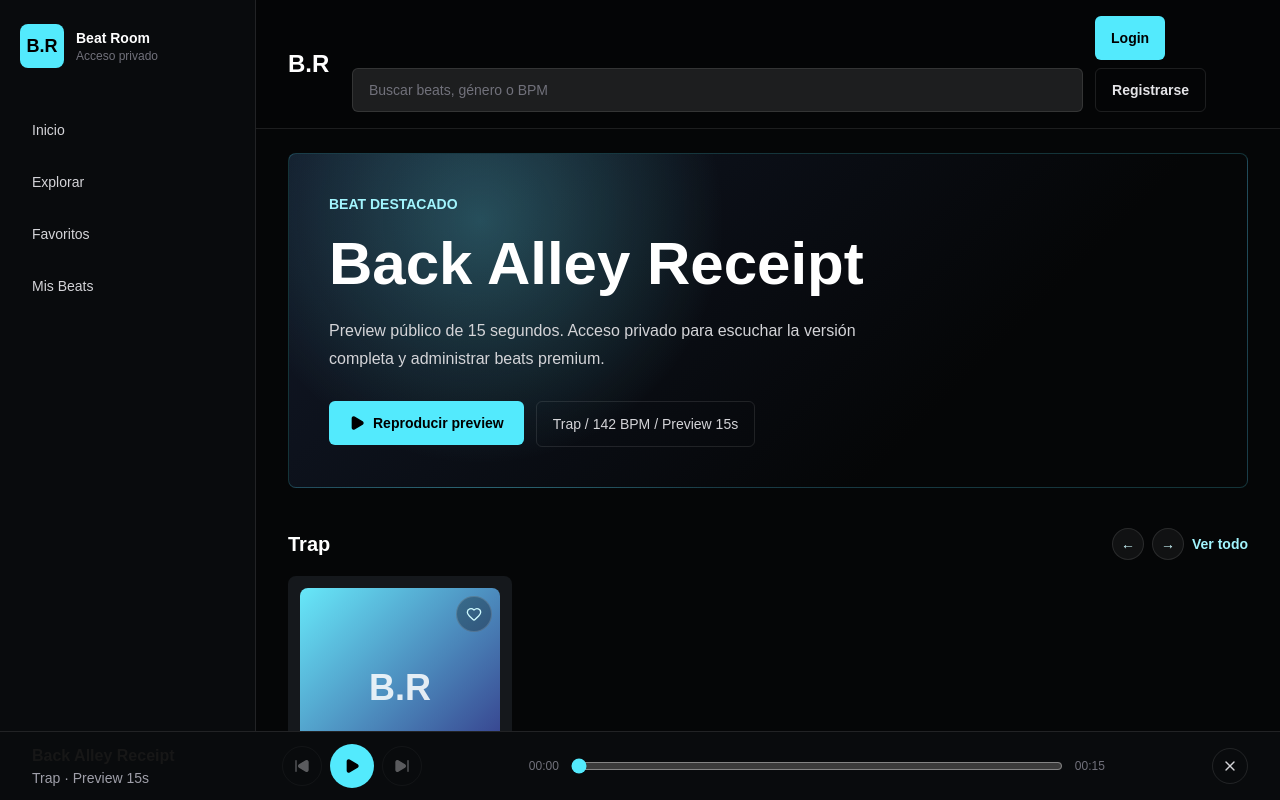
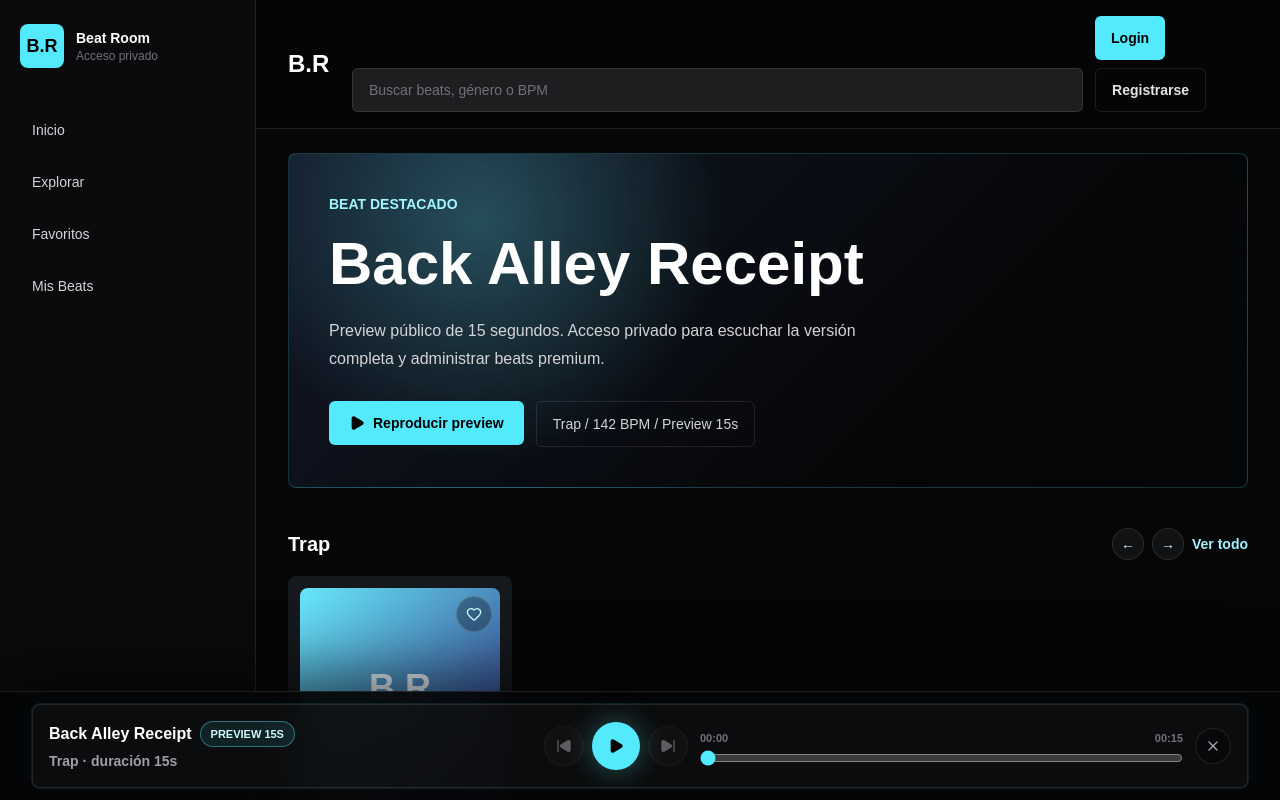
Before and after one commit to barbillaredcord-hue/br-platform, a Next.js app: page / in a window 1280 px wide. Both pictures are taken after a click on the button "Reproducir preview". Shown: the top 800 px of the page. Built offline with nearby package versions, Linux system fonts and the light colour scheme; no server answers; the database is empty.

Commit message:
feat: polish player preview experience

```diff
--- a/src/components/BeatCard.tsx
+++ b/src/components/BeatCard.tsx
@@ -24,9 +24,17 @@ const coverGradients = [
   "bg-[linear-gradient(135deg,#0f172a,#0891b2)]",
 ];
 
+function getPreviewSeconds(beat: Beat) {
+  const previewMeta = beat as Beat & { previewDurationSeconds?: number | null };
+  const seconds = previewMeta.previewDurationSeconds ?? 15;
+
+  return Math.min(30, Math.max(15, Math.round(seconds)));
+}
+
 export function BeatCard({ beat, gradientIndex, queue }: BeatCardProps) {
   const { currentUser } = useUser();
   const hasAccess = userCanAccessBeat(currentUser, beat);
+  const previewSeconds = getPreviewSeconds(beat);
 
   const savedBeatId = beat.dbId ?? beat.id;
   const [isSaved, setIsSaved] = useState(false);
@@ -86,7 +94,7 @@ export function BeatCard({ beat, gradientIndex, queue }: BeatCardProps) {
       </Link>
       <div className="mt-4 grid gap-2">
         <PlayButton variant="light" beat={beat} mode={hasAccess ? "full" : "preview"} queue={queue} showPauseState>
-          Play
+          {hasAccess ? "Full" : `Preview ${previewSeconds}s`}
         </PlayButton>
         <button
           type="button"
--- a/src/components/PlayerBar.tsx
+++ b/src/components/PlayerBar.tsx
@@ -2,6 +2,7 @@
 
 import { Pause, Play, SkipBack, SkipForward, X } from "lucide-react";
 import { useEffect } from "react";
+import type { Beat } from "@/data/beats";
 import { usePlayer } from "@/context/PlayerContext";
 
 function formatTime(seconds: number) {
@@ -15,8 +16,8 @@ function formatTime(seconds: number) {
   return `${String(minutes).padStart(2, "0")}:${String(remainingSeconds).padStart(2, "0")}`;
 }
 
-function getPreviewSeconds(beat: NonNullable<ReturnType<typeof usePlayer>["currentBeat"]>) {
-  const previewMeta = beat as typeof beat & { previewDurationSeconds?: number | null };
+function getPreviewSeconds(beat: Beat) {
+  const previewMeta = beat as Beat & { previewDurationSeconds?: number | null };
   const seconds = previewMeta.previewDurationSeconds ?? 15;
 
   return Math.min(30, Math.max(15, Math.round(seconds)));
@@ -40,7 +41,8 @@ export function PlayerBar() {
   } = usePlayer();
 
   const previewSeconds = currentBeat ? getPreviewSeconds(currentBeat) : 15;
-  const status = mode === "full" ? "Acceso completo" : `Preview ${previewSeconds}s`;
+  const modeLabel = mode === "full" ? "Acceso completo" : `Preview ${previewSeconds}s`;
+  const durationLabel = formatTime(duration);
   const hasPrevious = currentIndex > 0;
   const hasNext = currentIndex >= 0 && currentIndex < queue.length - 1;
 
@@ -76,18 +78,30 @@ export function PlayerBar() {
   }
 
   return (
-    <footer className="fixed inset-x-0 bottom-0 z-30 border-t border-white/10 bg-[#090b0d] px-4 py-3 md:px-8">
-      <div className="mx-auto flex max-w-7xl flex-col gap-3 md:flex-row md:items-center md:justify-between">
-        <div className="min-w-0">
-          <p className="truncate font-semibold">{currentBeat.name}</p>
-          <p className="text-sm text-zinc-400">
-            {currentBeat.genre} · {status}
+    <footer className="fixed inset-x-0 bottom-0 z-30 border-t border-white/10 bg-[#050607]/95 px-3 py-3 text-white shadow-[0_-18px_60px_rgba(0,0,0,0.55)] backdrop-blur-xl md:px-8">
+      <div className="relative mx-auto grid max-w-7xl gap-3 rounded-lg border border-white/10 bg-white/[0.03] p-3 ring-1 ring-cyan-300/10 md:grid-cols-[minmax(0,1fr)_auto_minmax(280px,1fr)_auto] md:items-center md:p-4">
+        <div className="min-w-0 pr-10 md:pr-0">
+          <div className="flex min-w-0 flex-wrap items-center gap-2">
+            <p className="truncate text-sm font-black md:text-base">{currentBeat.name}</p>
+            <span
+              className={`rounded-full border px-2.5 py-1 text-[11px] font-black uppercase ${
+                mode === "full"
+                  ? "border-emerald-300/40 bg-emerald-300/10 text-emerald-200"
+                  : "border-cyan-300/40 bg-cyan-300/10 text-cyan-100"
+              }`}
+            >
+              {modeLabel}
+            </span>
+          </div>
+          <p className="mt-1 truncate text-xs font-semibold text-zinc-400 md:text-sm">
+            {currentBeat.genre} · {mode === "preview" ? `duración ${previewSeconds}s` : "audio completo"}
           </p>
         </div>
-        <div className="flex items-center gap-2">
+
+        <div className="flex items-center justify-center gap-2">
           <button
             type="button"
-            className="grid h-10 w-10 place-items-center rounded-full border border-white/10 text-zinc-300 transition hover:border-cyan-300 hover:text-cyan-200 disabled:cursor-not-allowed disabled:opacity-40"
+            className="grid h-10 w-10 place-items-center rounded-full border border-white/10 bg-white/5 text-zinc-300 transition hover:border-cyan-300 hover:bg-cyan-300/10 hover:text-cyan-100 disabled:cursor-not-allowed disabled:opacity-40"
             aria-label="Beat anterior"
             disabled={!hasPrevious}
             onClick={playPrevious}
@@ -96,7 +110,7 @@ export function PlayerBar() {
           </button>
           <button
             type="button"
-            className="grid h-11 w-11 place-items-center rounded-full bg-cyan-300 text-black transition hover:bg-cyan-200 disabled:cursor-not-allowed disabled:opacity-50"
+            className="grid h-12 w-12 place-items-center rounded-full bg-cyan-300 text-black shadow-[0_0_28px_rgba(103,232,249,0.35)] transition hover:bg-cyan-200 disabled:cursor-not-allowed disabled:opacity-50"
             aria-label={isPlaying ? "Pausar" : "Reproducir"}
             disabled={!currentBeat}
             onClick={togglePlayback}
@@ -109,7 +123,7 @@ export function PlayerBar() {
           </button>
           <button
             type="button"
-            className="grid h-10 w-10 place-items-center rounded-full border border-white/10 text-zinc-300 transition hover:border-cyan-300 hover:text-cyan-200 disabled:cursor-not-allowed disabled:opacity-40"
+            className="grid h-10 w-10 place-items-center rounded-full border border-white/10 bg-white/5 text-zinc-300 transition hover:border-cyan-300 hover:bg-cyan-300/10 hover:text-cyan-100 disabled:cursor-not-allowed disabled:opacity-40"
             aria-label="Siguiente beat"
             disabled={!hasNext}
             onClick={playNext}
@@ -117,8 +131,12 @@ export function PlayerBar() {
             <SkipForward className="h-4 w-4 fill-current" aria-hidden="true" />
           </button>
         </div>
-        <div className="flex flex-1 items-center gap-3 md:max-w-xl">
-          <span className="text-xs text-zinc-500">{formatTime(currentTime)}</span>
+
+        <div className="grid min-w-0 gap-2">
+          <div className="flex items-center justify-between gap-3 text-[11px] font-bold uppercase text-zinc-500">
+            <span>{formatTime(currentTime)}</span>
+            <span>{durationLabel}</span>
+          </div>
           <input
             type="range"
             min={0}
@@ -127,14 +145,14 @@ export function PlayerBar() {
             value={Math.min(currentTime, duration || currentTime || 0)}
             onChange={(event) => seekTo(Number(event.target.value))}
             aria-label="Avance del beat"
-            className="h-2 flex-1 cursor-pointer accent-cyan-300"
+            className="h-2 w-full cursor-pointer accent-cyan-300"
           />
-          <span className="text-xs text-zinc-500">{formatTime(duration)}</span>
         </div>
+
         <button
           type="button"
           onClick={closePlayer}
-          className="grid h-9 w-9 place-items-center rounded-full border border-white/10 text-zinc-300 transition hover:border-cyan-300 hover:text-cyan-200"
+          className="absolute right-3 top-3 grid h-8 w-8 place-items-center rounded-full border border-white/10 bg-black/30 text-zinc-400 transition hover:border-cyan-300 hover:text-cyan-100 md:static md:h-9 md:w-9"
           aria-label="Ocultar player"
         >
           <X className="h-4 w-4" aria-hidden="true" />
```
